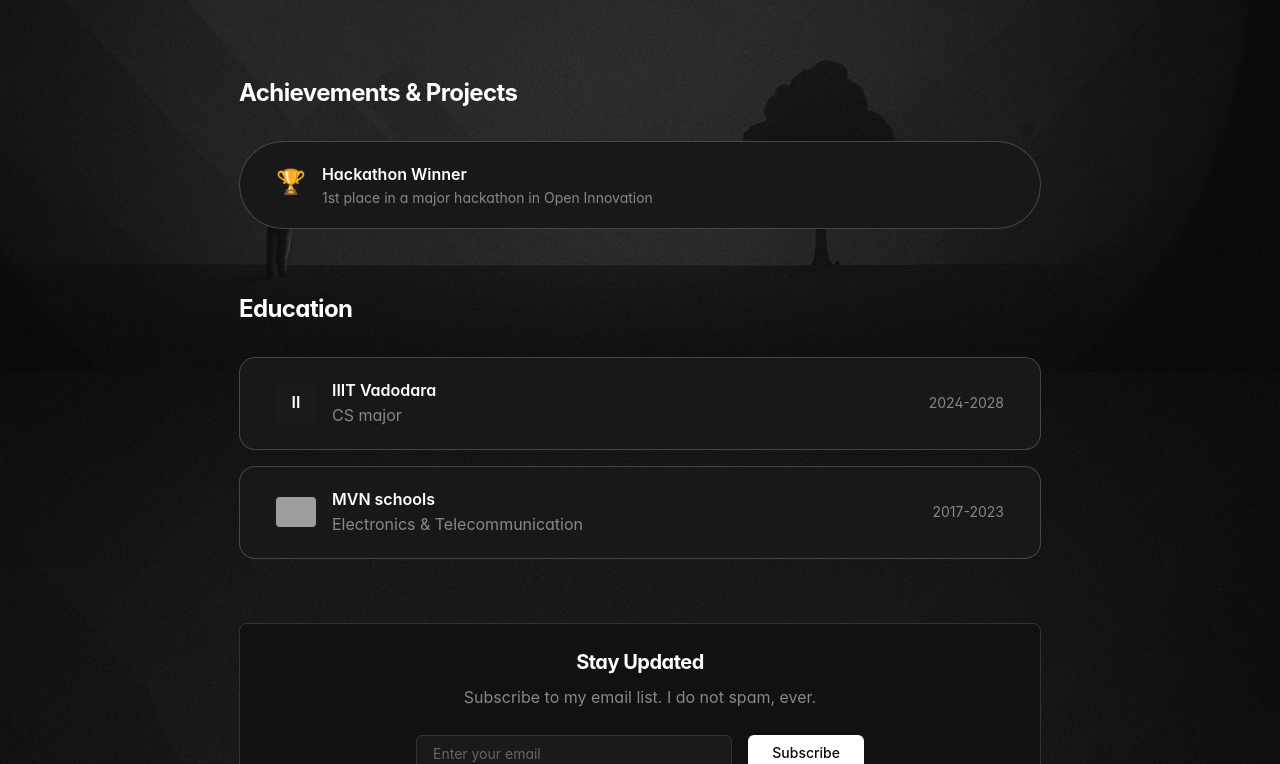
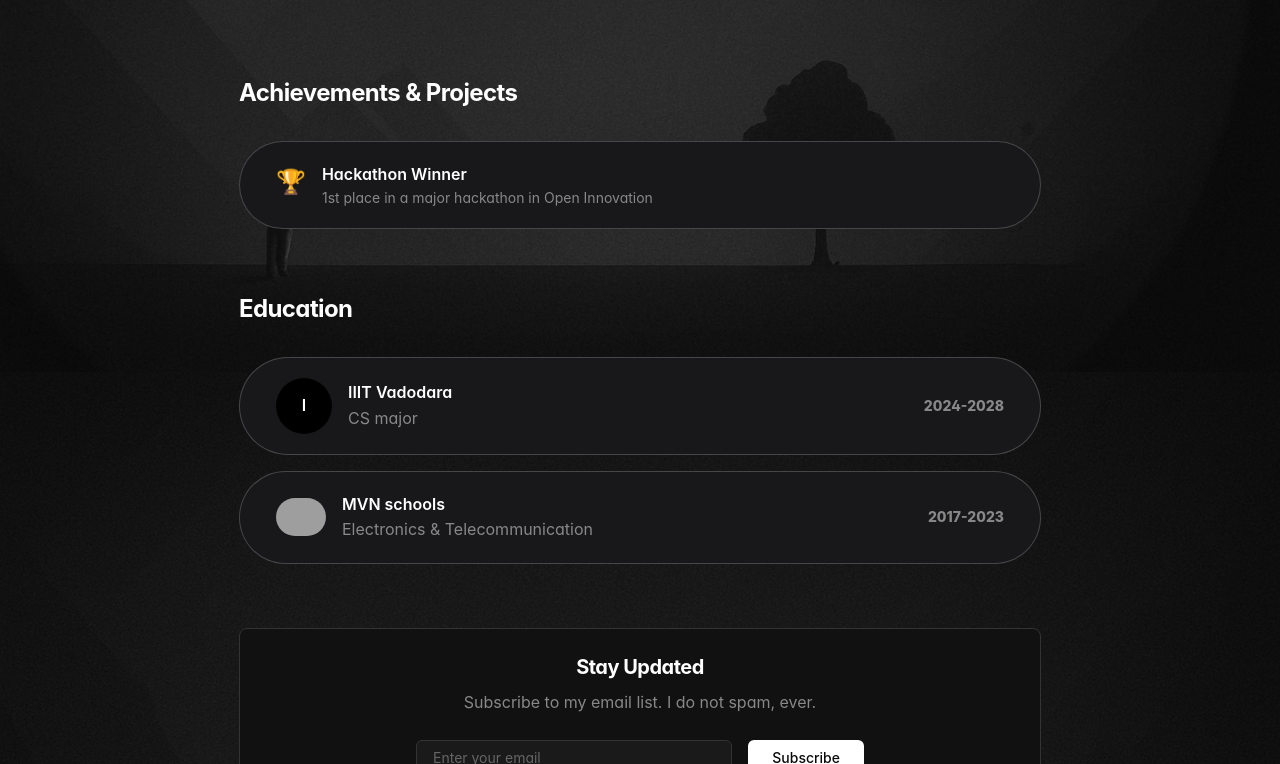
Before and after one commit to Mr-Rahul-Paul/profile-website, a Next.js app: page / in a window 1280 px wide. Shown: the part 428-1192 px from the top of the page. Built offline with nearby package versions, Linux system fonts and the light colour scheme; grey boxes are pictures that could not be loaded.

Commit message:
education section ui improv

```diff
--- a/src/components/pages/education.tsx
+++ b/src/components/pages/education.tsx
@@ -1,53 +1,67 @@
 import React from 'react'
 import Image from 'next/image'
+import { motion } from "framer-motion";
+
 export default function Education() {
+    const education = [
+        {
+            icon: "I",
+            school: "IIIT Vadodara",
+            degree: "CS major",
+            period: "2024-2028",
+            image: null
+        },
+        {
+            icon: null,
+            school: "MVN schools",
+            degree: "Electronics & Telecommunication",
+            period: "2017-2023",
+            image: "https://pbs.twimg.com/profile_images/1171992656844451840/I8gOz955_400x400.jpg"
+        }
+    ];
+
     return (
         <div>
-
             {/* Education */}
             <section className="mb-16">
                 <h2 className="text-2xl font-bold mb-8 text-white">Education</h2>
                 <div className="space-y-4">
-                    <div className="px-9 py-5 bg-zinc-900 hover:scale-105 transition-all duration-300 border-[1px] border-white/20 rounded-2xl">
+                    {education.map((item) => (
+                        <motion.div key={item.school} className="px-9 py-5 bg-zinc-900   border-[1px] border-white/20 rounded-full"
+                            initial={{ opacity: 0, y: 10 }}
+                            animate={{ opacity: 1, y: 0 }}
+                            exit={{ opacity: 0, y: 10 }}
+                            transition={{ duration: 0.5 }}
+                            whileHover={{ scale: 1.05 }}
+                        >
                             <div className="flex items-center justify-between">
                                 <div className="flex items-center gap-4">
-                                <div className="w-10 h-10 bg-muted rounded flex items-center justify-center text-white font-semibold">
-                                    II
+                                    {item.image ? (
+                                        <Image
+                                            src={item.image}
+                                            alt={item.school}
+                                            width={50}
+                                            height={50}
+                                            className="rounded-full object-cover"
+                                        />
+                                    ) : (
+                                        <div className="w-14 h-14 bg-black rounded-full flex items-center justify-center text-white font-semibold">
+                                            {item.icon}
                                         </div>
+                                    )}
                                     <div>
                                         <div className="font-semibold text-white">
-                                        IIIT Vadodara
+                                            {item.school}
                                         </div>
-                                    <div className="text-muted-foreground">CS major</div>
+                                        <div className="text-muted-foreground">{item.degree}</div>
                                     </div>
                                 </div>
-                            <div className="text-sm text-muted-foreground">2024-2028</div>
+                                <div className="text-sm text-muted-foreground font-extrabold">{item.period}</div>
                             </div>
-                    </div>
-
-                    <div className="px-9 py-5 bg-zinc-900 hover:scale-105 transition-all duration-300 border-[1px] border-white/20 rounded-2xl">
-                        <div className="flex items-center justify-between">
-                            <div className="flex items-center gap-4">
-                                <Image
-                                    src="https://pbs.twimg.com/profile_images/1171992656844451840/I8gOz955_400x400.jpg"
-                                    alt="MVN schools"
-                                    width={40}
-                                    height={40}
-                                    className="rounded object-cover"
-                                />
-                                <div>
-                                    <div className="font-semibold text-white">MVN schools</div>
-                                    <div className="text-muted-foreground">
-                                        Electronics & Telecommunication
-                                    </div>
-                                </div>
-                            </div>
-                            <div className="text-sm text-muted-foreground">2017-2023</div>
-                        </div>
-                    </div>
+                        </motion.div>
+                    ))}
                 </div>
             </section>
-
         </div>
     )
 }
```
Lines whose indentation alone changed are shown as unchanged.
